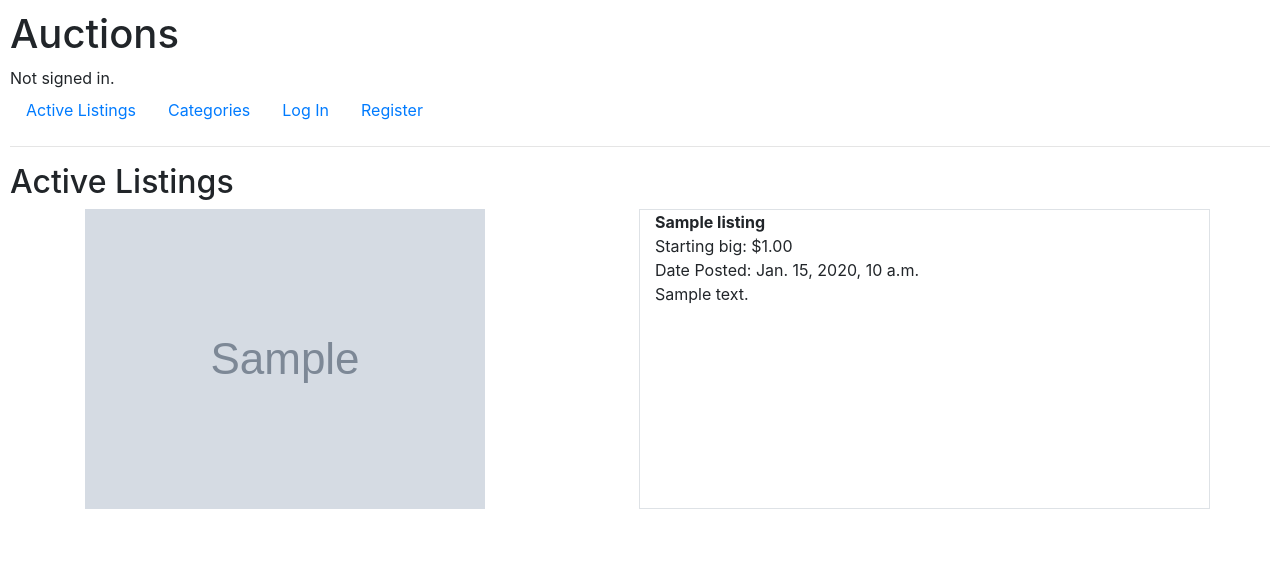
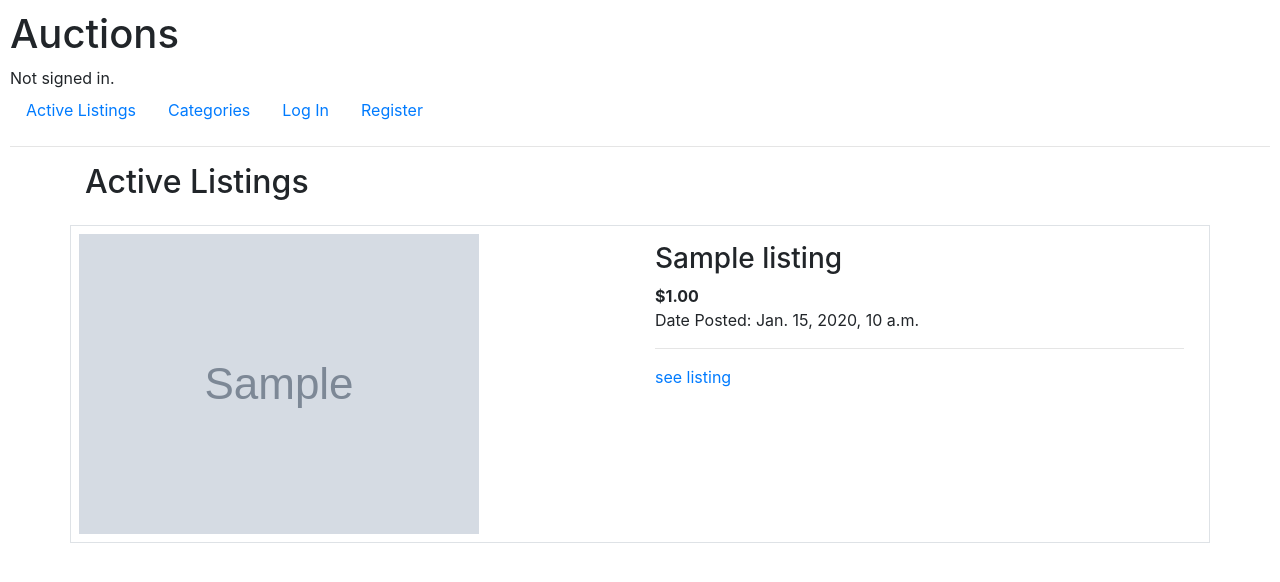
Before and after one commit to NHopewell/cs50-web-programming-with-python-and-javascript, a Django app: page / in a window 1280 px wide. Shown: the top 582 px of the page. Run offline with Django 3.2, Linux system fonts and the light colour scheme; tables that the repository leaves empty hold one stand-in row (values such as "Sample post"); grey boxes marked "Sample" are stand-in pictures; some libraries are stand-ins or nearby versions.

Commit message:
adds page routes for each active listing

```diff
--- a/week_4_SQL_Models_Migrations/commerce/auctions/templates/auctions/index.html
+++ b/week_4_SQL_Models_Migrations/commerce/auctions/templates/auctions/index.html
@@ -1,25 +1,28 @@
 {% extends "auctions/layout.html" %}
 
 {% block body %}
-    <h2>Active Listings</h2>
+    <div class="container">
+        <h2>Active Listings</h2>
+    </div>
     {% for listing in listings %}
-    <div class="container">
+    <div class="container mb-4 mt-4 border p-2">
         <div class="row">
             <div class="col">
                 <img src="{{ listing.image.url }}">
             </div>
-            <div class="col border">
+            <div class="col p-2">
                 <div>
-                    <strong>{{ listing.title }} </strong>
+                    <h3>{{ listing.title }} </h3>
                 </div>
                 <div>
-                    Starting big: ${{ listing.starting_bid }}
+                    <strong>${{ listing.starting_bid }}</strong>
                 </div>
                 <div>
                     Date Posted: {{ listing.date_posted }}
                 </div>
-                <div>
-                    {{ listing.description }}
+                <hr class="mr-4">
+                <div class="mt-2 mb-2">
+                    <a href="{% url 'listing' listing.id %}">see listing</a>
                 </div>
             </div>
         </div>
--- a/week_4_SQL_Models_Migrations/commerce/auctions/urls.py
+++ b/week_4_SQL_Models_Migrations/commerce/auctions/urls.py
@@ -7,5 +7,6 @@ urlpatterns = [
     path("login", views.login_view, name="login"),
     path("logout", views.logout_view, name="logout"),
     path("register", views.register, name="register"),
-    path("create_listing", views.create_listing, name="create_listing")
+    path("create_listing", views.create_listing, name="create_listing"),
+    path("listing-<int:listing_id>", views.listing, name="listing")
 ]
--- a/week_4_SQL_Models_Migrations/commerce/auctions/views.py
+++ b/week_4_SQL_Models_Migrations/commerce/auctions/views.py
@@ -85,3 +85,14 @@ def create_listing(request):
     return render(request, "auctions/create_listing.html", {
         "form": NewListingForm()
     })
+
+
+def listing(request, listing_id):
+
+    listing = Listing.objects.get(pk=listing_id)
+    owner = User.objects.get(pk=listing.owner_id)
+
+    return render(request, "auctions/listing.html", {
+        "listing": listing,
+        "owner": owner
+    })
```
Also changed, not shown: week_4_SQL_Models_Migrations/commerce/auctions/templates/auctions/listing.html (added, +36 -0 lines), week_4_SQL_Models_Migrations/commerce/media/listing_pics/866c928f9360664fedc941cb21d2dca1.jpg (added).
